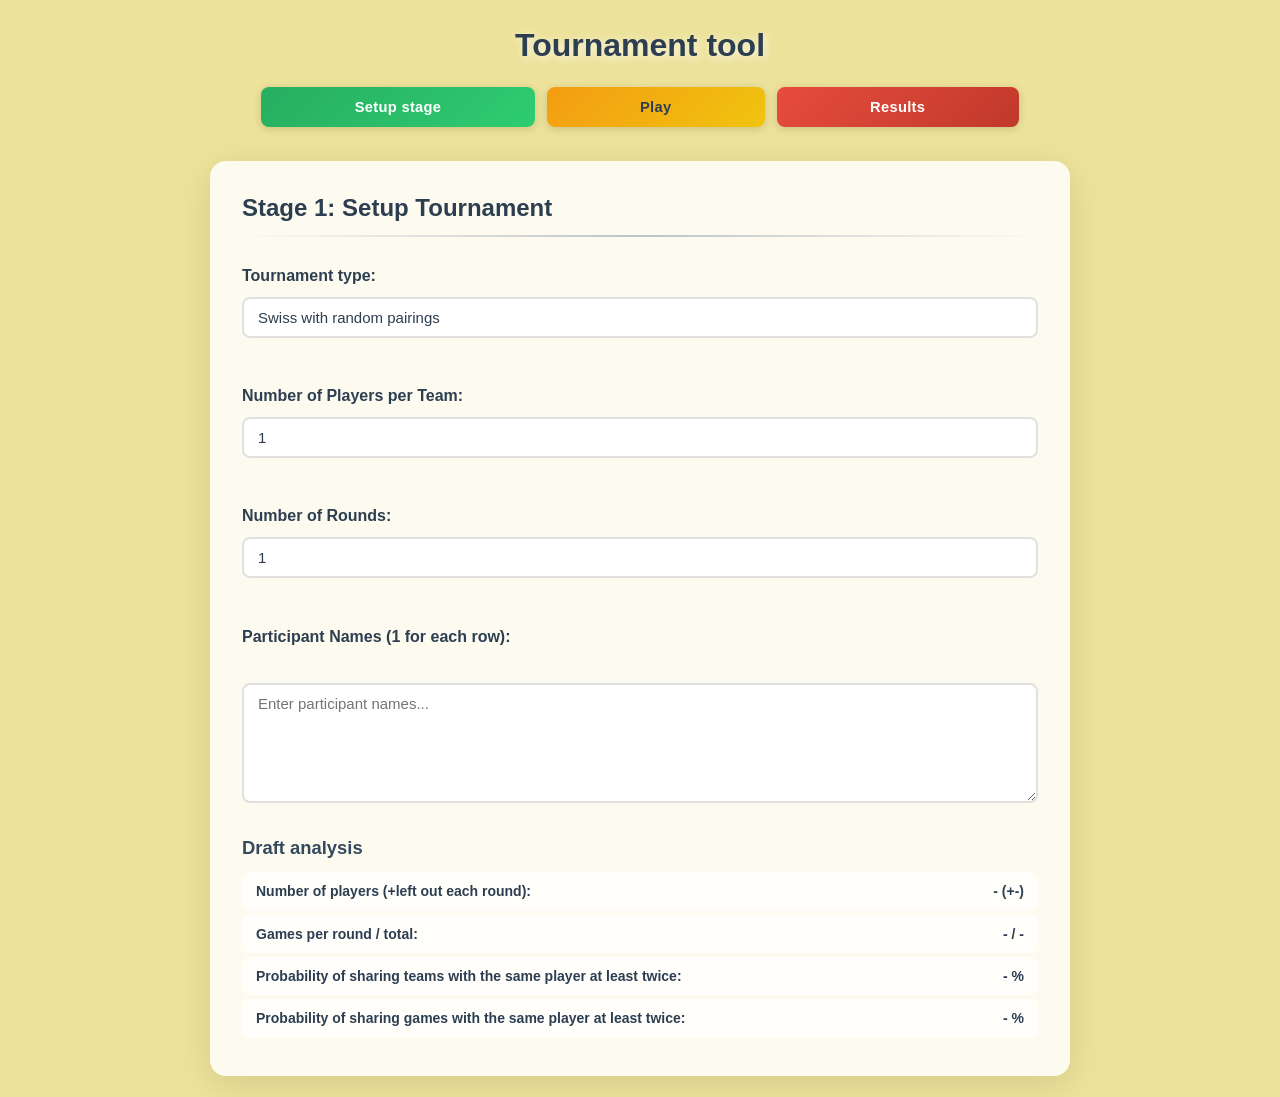
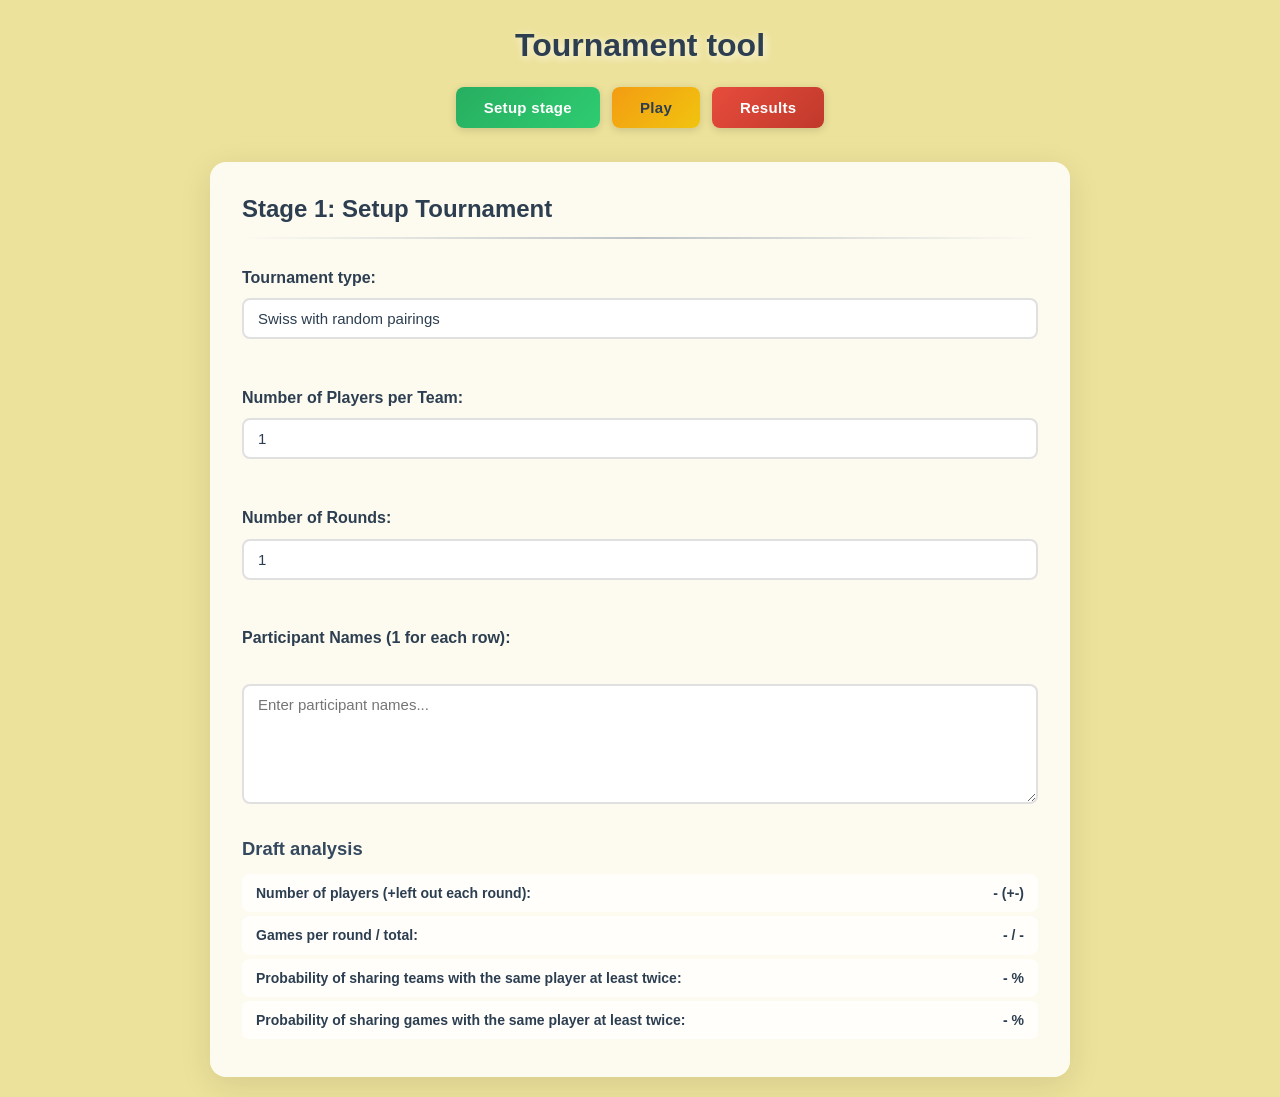

Several improvements to the tournament tool

--- a/content/JSexperiments/tournamentTool/styles.css
+++ b/content/JSexperiments/tournamentTool/styles.css
@@ -634,3 +634,115 @@ tr:last-child td {
         width: 100%;
     }
 }
+
+/* ===== Luck Info ===== */
+.luck-info {
+    text-align: center;
+    padding: 12px 16px;
+    margin: 16px 0 8px;
+    background: rgba(255, 255, 255, 0.6);
+    border-radius: 10px;
+    border: 1px solid #e8e8e8;
+    font-size: 15px;
+    color: #2c3e50;
+}
+
+.luck-info p {
+    margin: 4px 0;
+}
+
+.luck-info strong {
+    font-weight: 700;
+}
+
+.luck-lucky { color: #27ae60; }
+.luck-unlucky { color: #e74c3c; }
+
+/* ===== Score Distribution Chart ===== */
+.score-chart {
+    display: flex;
+    align-items: stretch;
+    gap: 8px;
+    padding: 16px 16px 4px;
+    min-height: 300px;
+    background: rgba(255, 255, 255, 0.6);
+    border-radius: 12px;
+    border: 1px solid #e8e8e8;
+    overflow: hidden;
+}
+
+.score-chart-y-label {
+    writing-mode: vertical-rl;
+    transform: rotate(180deg);
+    font-size: 13px;
+    font-weight: 700;
+    color: #999;
+    letter-spacing: 1px;
+    text-transform: uppercase;
+    align-self: center;
+    padding: 8px 0;
+    user-select: none;
+}
+
+.score-chart-bars-area {
+    display: flex;
+    flex-direction: column;
+    flex: 1;
+    align-items: center;
+}
+
+.score-chart-bars-row {
+    display: flex;
+    align-items: flex-end;
+    justify-content: center;
+    gap: 6px;
+    flex: 1;
+    padding-bottom: 4px;
+    overflow: hidden;
+}
+
+.score-chart-wrapper {
+    display: flex;
+    flex-direction: column;
+    align-items: center;
+    gap: 4px;
+    flex: 1 1 20px;
+    min-width: 12px;
+    max-width: 48px;
+}
+
+.score-chart-bar {
+    width: 100%;
+    max-width: 36px;
+    border-radius: 4px 4px 0 0;
+    background: linear-gradient(180deg, #4A90D9, #2ecc71);
+    box-shadow: 0 2px 8px rgba(74, 144, 217, 0.25);
+    transition: height 0.3s ease;
+    min-height: 4px;
+}
+
+.score-chart-label {
+    font-size: 12px;
+    font-weight: 600;
+    color: #888;
+    padding: 2px 6px;
+    background: rgba(255, 255, 255, 0.7);
+    border-radius: 4px;
+}
+
+.score-chart-x-label {
+    font-size: 13px;
+    font-weight: 700;
+    color: #999;
+    letter-spacing: 1px;
+    text-transform: uppercase;
+    padding: 2px 0 6px;
+    user-select: none;
+}
+
+.score-chart-empty {
+    color: #aaa;
+    font-style: italic;
+    font-size: 14px;
+    padding: 20px;
+}
